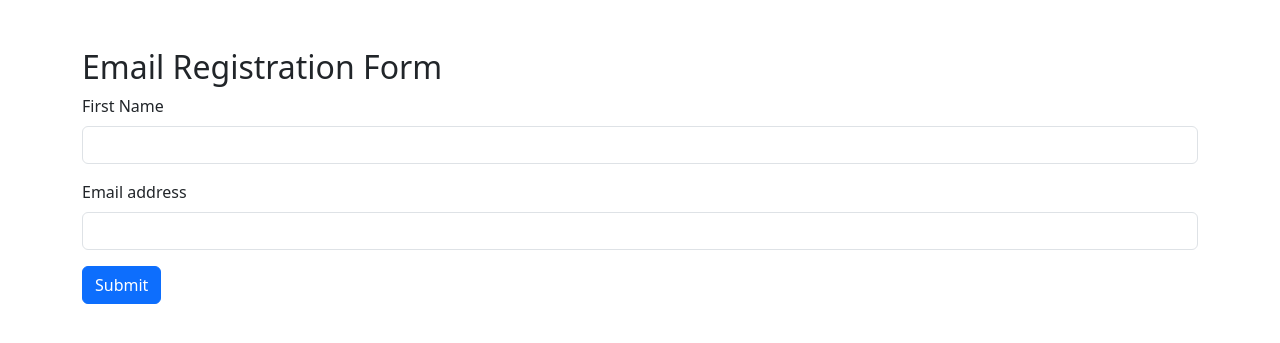
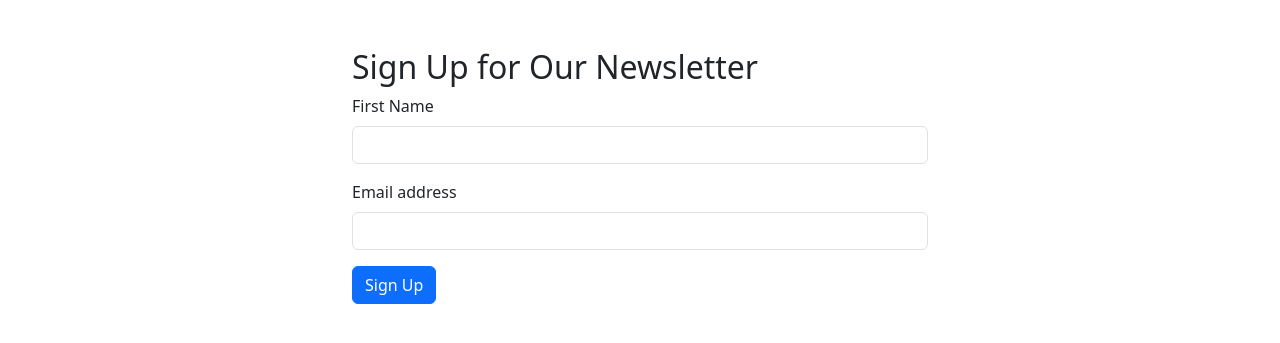
Before and after one commit to kbazant/email-signup-form, a Flask app: page / in a window 1280 px wide. Shown: the top 343 px of the page. Run offline with Flask 3, Linux system fonts and the light colour scheme.

Commit message:
added bootstrap styling, added max width 600px for desktop

```diff
--- a/templates/signup.html
+++ b/templates/signup.html
@@ -4,14 +4,19 @@
 <head>
     <meta charset="UTF-8">
     <meta name="viewport" content="width=device-width, initial-scale=1.0">
-    <title>Email Registration</title>
+    <title>Email Signup Form</title>
     <link href="https://cdn.jsdelivr.net/npm/bootstrap@5.3.0/dist/css/bootstrap.min.css" rel="stylesheet">
+    <style>
+        .container {
+            max-width: 600px;
+        }
+    </style>
 </head>
 
 <body>
     <div class="container mt-5">
-        <h2>Email Registration Form</h2>
-        <form method="POST" action="/">
+        <h2>Sign Up for Our Newsletter</h2>
+        <form action="/" method="post">
             <div class="mb-3">
                 <label for="firstname" class="form-label">First Name</label>
                 <input type="text" class="form-control" id="firstname" name="firstname" required>
@@ -20,9 +25,10 @@
                 <label for="email" class="form-label">Email address</label>
                 <input type="email" class="form-control" id="email" name="email" required>
             </div>
-            <button type="submit" class="btn btn-primary">Submit</button>
+            <button type="submit" class="btn btn-primary">Sign Up</button>
         </form>
     </div>
+    <script src="https://cdn.jsdelivr.net/npm/bootstrap@5.3.0/dist/js/bootstrap.bundle.min.js"></script>
 </body>
 
 </html>
--- a/templates/unsubscribe.html
+++ b/templates/unsubscribe.html
@@ -6,6 +6,11 @@
     <meta name="viewport" content="width=device-width, initial-scale=1.0">
     <title>Unsubscribe</title>
     <link href="https://cdn.jsdelivr.net/npm/bootstrap@5.3.0/dist/css/bootstrap.min.css" rel="stylesheet">
+    <style>
+        .container {
+            max-width: 600px;
+        }
+    </style>
 </head>
 
 <body>
@@ -19,6 +24,7 @@
             <button type="submit" class="btn btn-danger">Unsubscribe</button>
         </form>
     </div>
+    <script src="https://cdn.jsdelivr.net/npm/bootstrap@5.3.0/dist/js/bootstrap.bundle.min.js"></script>
 </body>
 
 </html>
```
